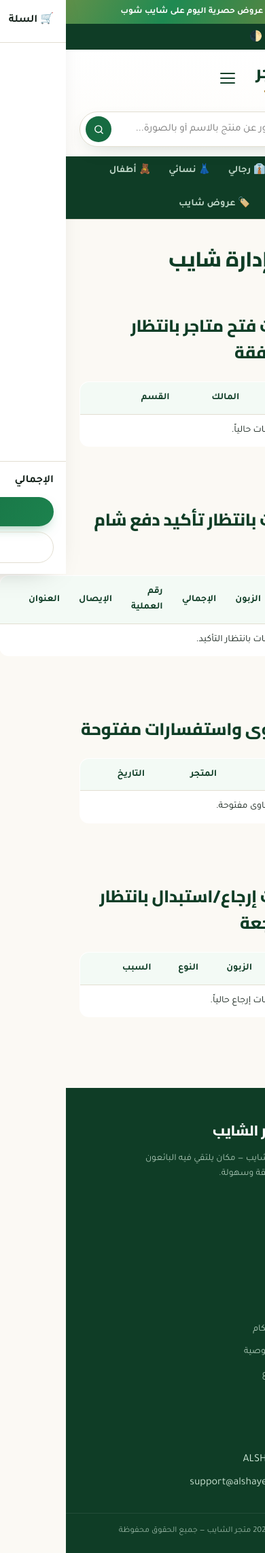
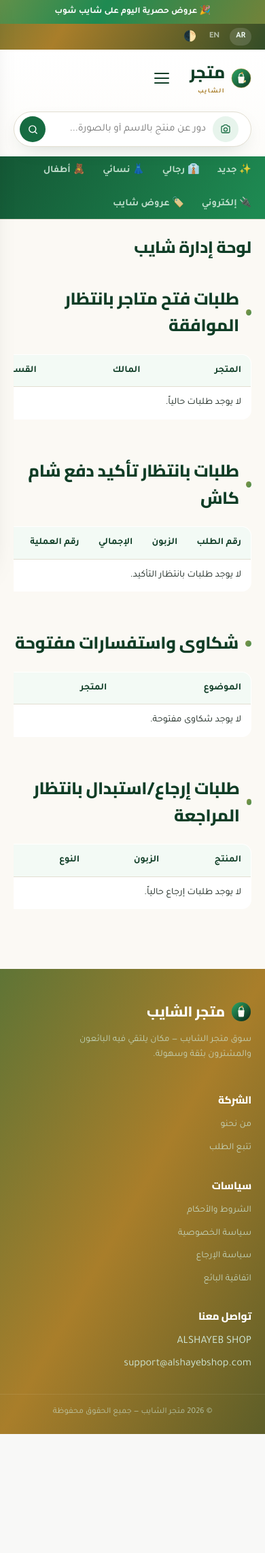
Before and after one commit to yunus-hussein-1/shop1, a Flask app: page /admin/ in a window 390 px wide; the page is wider, and only the part inside the window is pictured. Shown: that part at 68% size. After the commit the page ends 2109 px from the top of that part, so only its background shows below. Run offline with Flask 3, Linux system fonts and the light colour scheme; a user stored in the database is signed in; tables that the repository leaves empty hold one stand-in row (values such as "Sample post").

Commit message:
توحيد كامل للهوية اللونية (أخضر+ذهبي فقط، بدون أي لون دخيل) مع تحريك التدرجات بكل عناصر الموقع (الشريط العلوي، شريط الأقسام، الفوتر، البادجات)، وتحسينات جوال شاملة: تمرير أفقي آمن لكل الجداول، تصغير الحشوات والخطوط على الشاشات الصغيرة

```diff
--- a/static/css/style.css
+++ b/static/css/style.css
@@ -85,7 +85,9 @@
 
 /* ---------- Utility top bar ---------- */
 .topbar{
-  background:var(--deep-900);
+  background:linear-gradient(120deg,var(--deep-900),var(--green-700),var(--gold-600),var(--deep-900));
+  background-size:300% 300%;
+  animation:shayebGradientShift 12s ease infinite;
   color:#eaf5ee;
   font-size:.82rem;
 }
@@ -161,7 +163,11 @@
 .btn-block{width:100%}
 
 /* ---------- categories strip ---------- */
-.cat-strip{background:var(--deep-900)}
+.cat-strip{
+  background:linear-gradient(120deg,var(--deep-900),var(--green-600),var(--deep-900));
+  background-size:300% 300%;
+  animation:shayebGradientShift 9s ease infinite;
+}
 .cat-strip .container{display:flex; gap:26px; overflow-x:auto; padding-top:10px; padding-bottom:10px}
 .cat-strip a{color:#dcf0e3; font-weight:700; font-size:.9rem; white-space:nowrap; opacity:.85}
 .cat-strip a:hover, .cat-strip a.active{opacity:1; color:#fff; text-decoration:underline; text-underline-offset:6px; text-decoration-color:var(--gold-500)}
@@ -203,7 +209,11 @@
 .section{padding:44px 0}
 .section-head{display:flex; align-items:baseline; justify-content:space-between; margin-bottom:22px; gap:12px}
 .section-head h2{font-size:1.55rem; color:var(--green-900); margin:0; display:flex; align-items:center; gap:10px}
-.section-head h2 .dot{width:9px; height:9px; border-radius:50%; background:var(--gold-500); display:inline-block}
+.section-head h2 .dot{
+  width:9px; height:9px; border-radius:50%; display:inline-block;
+  background:linear-gradient(120deg,var(--gold-500),var(--green-600));
+  background-size:300% 300%; animation:shayebGradientShift 3s ease infinite;
+}
 .section-head a{color:var(--green-700); font-weight:700; font-size:.88rem}
 
 .grid-products{display:grid; grid-template-columns:repeat(auto-fill, minmax(220px,1fr)); gap:18px}
@@ -217,11 +227,15 @@
 .card-product .thumb img{width:100%; height:100%; object-fit:cover; transition:transform .35s ease}
 .card-product:hover .thumb img{transform:scale(1.07)}
 .card-product .thumb .tag{
-  position:absolute; top:10px; inset-inline-start:10px; background:linear-gradient(135deg,#e8622c,#c94a1f); color:#fff;
-  font-size:.7rem; font-weight:800; padding:4px 10px; border-radius:999px; box-shadow:0 4px 10px -3px rgba(201,74,31,.6);
+  position:absolute; top:10px; inset-inline-start:10px; color:#fff;
+  background:linear-gradient(120deg,var(--gold-500),var(--green-700),var(--gold-600));
+  background-size:300% 300%; animation:shayebGradientShift 4s ease infinite;
+  font-size:.7rem; font-weight:800; padding:4px 10px; border-radius:999px; box-shadow:0 4px 10px -3px rgba(201,148,10,.5);
 }
 .card-product .thumb .tag-trend{
-  position:absolute; top:48px; inset-inline-start:10px; background:linear-gradient(135deg,#166b41,#0f3d26); color:#fff;
+  position:absolute; top:48px; inset-inline-start:10px; color:#fff;
+  background:linear-gradient(120deg,var(--green-600),var(--deep-900),var(--green-700));
+  background-size:300% 300%; animation:shayebGradientShift 4s ease infinite;
   font-size:.65rem; font-weight:800; padding:4px 9px; border-radius:999px; box-shadow:0 4px 10px -3px rgba(15,61,38,.6);
 }
 .card-product .body{padding:14px; display:flex; flex-direction:column; gap:6px; flex:1}
@@ -276,7 +290,12 @@
 .status-processing, .status-shipped{background:#eaf1fb; color:#2b5292}
 
 /* ---------- footer ---------- */
-footer{background:var(--deep-900); color:#cfe7d7; margin-top:60px; padding:46px 0 22px}
+footer{
+  background:linear-gradient(120deg,var(--deep-900),var(--green-700),var(--gold-600),var(--deep-900));
+  background-size:300% 300%;
+  animation:shayebGradientShift 14s ease infinite;
+  color:#cfe7d7; margin-top:60px; padding:46px 0 22px;
+}
 footer .container{display:grid; grid-template-columns:1.3fr repeat(3,1fr); gap:30px}
 footer h4{color:#fff; font-size:.95rem; margin:0 0 12px}
 footer ul{list-style:none; padding:0; margin:0; display:flex; flex-direction:column; gap:8px}
@@ -366,4 +385,18 @@
   .search-form{order:3; width:100%}
   .topbar-links{display:none}
   footer .container{grid-template-columns:1fr}
+  .form-card{padding:22px 18px; margin:24px auto}
+  .form-card.wide{max-width:100%}
+  .page-title{font-size:1.5rem; margin:22px 0 8px}
+  .hero{padding:34px 0 26px}
+  .hero h1{font-size:1.6rem}
+  .hero-badges{gap:6px}
+  .badge{font-size:.72rem; padding:5px 10px}
+  .section{padding:28px 0}
+  .grid-products{gap:12px}
+  .offers-section{padding:26px 16px; border-radius:20px}
+  .simple-table-scroll{overflow-x:auto; -webkit-overflow-scrolling:touch}
+  .simple-table{min-width:520px}
+  .cart-drawer{width:100vw}
+  .avatar-upload .avatar-preview{width:90px; height:90px}
 }
--- a/templates/admin/dashboard.html
+++ b/templates/admin/dashboard.html
@@ -5,7 +5,7 @@
 
   <section class="section">
     <div class="section-head"><h2><span class="dot"></span> طلبات فتح متاجر بانتظار الموافقة</h2></div>
-    <table class="simple-table">
+    <div class="simple-table-scroll"><table class="simple-table">
       <thead><tr><th>المتجر</th><th>المالك</th><th>القسم</th><th></th></tr></thead>
       <tbody>
       {% for s in pending_stores %}
@@ -20,12 +20,12 @@
         <tr><td colspan="4">لا يوجد طلبات حالياً.</td></tr>
       {% endfor %}
       </tbody>
-    </table>
+    </table></div>
   </section>
 
   <section class="section">
     <div class="section-head"><h2><span class="dot"></span> طلبات بانتظار تأكيد دفع شام كاش</h2></div>
-    <table class="simple-table">
+    <div class="simple-table-scroll"><table class="simple-table">
       <thead><tr><th>رقم الطلب</th><th>الزبون</th><th>الإجمالي</th><th>رقم العملية</th><th>الإيصال</th><th>العنوان</th><th></th></tr></thead>
       <tbody>
       {% for o in pending_payments %}
@@ -43,12 +43,12 @@
         <tr><td colspan="7">لا يوجد طلبات بانتظار التأكيد.</td></tr>
       {% endfor %}
       </tbody>
-    </table>
+    </table></div>
   </section>
 
   <section class="section">
     <div class="section-head"><h2><span class="dot"></span> شكاوى واستفسارات مفتوحة</h2></div>
-    <table class="simple-table">
+    <div class="simple-table-scroll"><table class="simple-table">
       <thead><tr><th>الموضوع</th><th>المتجر</th><th>التاريخ</th></tr></thead>
       <tbody>
       {% for c in open_complaints %}
@@ -57,12 +57,12 @@
         <tr><td colspan="3">لا يوجد شكاوى مفتوحة.</td></tr>
       {% endfor %}
       </tbody>
-    </table>
+    </table></div>
   </section>
 
   <section class="section">
     <div class="section-head"><h2><span class="dot"></span> طلبات إرجاع/استبدال بانتظار المراجعة</h2></div>
-    <table class="simple-table">
+    <div class="simple-table-scroll"><table class="simple-table">
       <thead><tr><th>المنتج</th><th>الزبون</th><th>النوع</th><th>السبب</th><th></th></tr></thead>
       <tbody>
       {% for r in pending_returns %}
@@ -80,7 +80,7 @@
         <tr><td colspan="5">لا يوجد طلبات إرجاع حالياً.</td></tr>
       {% endfor %}
       </tbody>
-    </table>
+    </table></div>
   </section>
 </div>
 {% endblock %}
--- a/templates/profile/dashboard.html
+++ b/templates/profile/dashboard.html
@@ -32,14 +32,14 @@
   <section class="section">
     <div class="section-head"><h2><span class="dot"></span> آخر الطلبات</h2><a href="{{ url_for('shop.my_orders') }}">شوف الكل ←</a></div>
     {% if recent_orders %}
-    <table class="simple-table">
+    <div class="simple-table-scroll"><table class="simple-table">
       <thead><tr><th>رقم الطلب</th><th>التاريخ</th><th>الإجمالي</th><th>الحالة</th></tr></thead>
       <tbody>
       {% for o in recent_orders %}
         <tr><td><a href="{{ url_for('shop.order_detail', order_id=o.id) }}">{{ o.order_number }}</a></td><td>{{ o.created_at.strftime('%Y-%m-%d') }}</td><td>{{ price(o.total_usd) }}</td><td><span class="status-pill status-{{ o.status }}">{{ o.status }}</span></td></tr>
       {% endfor %}
       </tbody>
-    </table>
+    </table></div>
     {% else %}
     <p style="color:var(--ink-500)">ما عندك طلبات لسا.</p>
     {% endif %}
--- a/templates/seller/dashboard.html
+++ b/templates/seller/dashboard.html
@@ -41,7 +41,7 @@
     </div>
   </div>
 
-  <table class="simple-table">
+  <div class="simple-table-scroll"><table class="simple-table">
     <thead><tr><th>المنتج</th><th>الكمية المباعة</th><th>سعر الوحدة</th><th>حالة الطلب</th></tr></thead>
     <tbody>
     {% for item in sold_items %}
@@ -50,7 +50,7 @@
       <tr><td colspan="4">ما في مبيعات لسا.</td></tr>
     {% endfor %}
     </tbody>
-  </table>
+  </table></div>
   <p class="hint" style="margin-top:16px">يتم تحويل مستحقاتك لرقم شام كاش تبعك خلال 7 أيام من كل عملية بيع مؤكدة، بعد خصم عمولة شايب (10%).</p>
   {% endif %}
 </div>
--- a/templates/seller/report.html
+++ b/templates/seller/report.html
@@ -46,7 +46,7 @@
     <p style="margin-bottom:20px">🏆 <strong>أفضل منتج مبيعاً:</strong> {{ report.best_product.title }} ({{ report.best_qty }} قطعة)</p>
     {% endif %}
 
-    <table class="simple-table">
+    <div class="simple-table-scroll"><table class="simple-table">
       <thead><tr><th>المنتج</th><th>الكمية</th><th>سعر الوحدة</th><th>الإجمالي</th><th>حالة الطلب</th></tr></thead>
       <tbody>
       {% for item in sold_items %}
@@ -61,7 +61,7 @@
         <tr><td colspan="5">ما في مبيعات لسا.</td></tr>
       {% endfor %}
       </tbody>
-    </table>
+    </table></div>
   </div>
 </div>
 {% endblock %}
--- a/templates/shop/cart.html
+++ b/templates/shop/cart.html
@@ -3,7 +3,7 @@
 <div class="container">
   <h1 class="page-title">{{ t('cart') }}</h1>
   {% if items %}
-  <table class="simple-table" style="margin-top:20px">
+  <div class="simple-table-scroll"><table class="simple-table" style="margin-top:20px">
     <thead><tr><th>المنتج</th><th>السعر</th><th>الكمية</th><th>الإجمالي</th><th></th></tr></thead>
     <tbody>
     {% for i in items %}
@@ -23,7 +23,7 @@
       </tr>
     {% endfor %}
     </tbody>
-  </table>
+  </table></div>
   <div style="display:flex; justify-content:space-between; align-items:center; margin-top:24px">
     <h2 style="margin:0">الإجمالي: {{ price(total) }}</h2>
     <a href="{{ url_for('shop.checkout') }}" class="btn btn-primary">{{ t('checkout') }}</a>
--- a/templates/shop/order_detail.html
+++ b/templates/shop/order_detail.html
@@ -51,7 +51,7 @@
   </form>
   {% endif %}
 
-  <table class="simple-table" style="margin-top:16px">
+  <div class="simple-table-scroll"><table class="simple-table" style="margin-top:16px">
     <thead><tr><th>المنتج</th><th>المتجر</th><th>الكمية</th><th>سعر الوحدة</th><th>الإجمالي</th><th></th></tr></thead>
     <tbody>
     {% for item in order.items %}
@@ -95,7 +95,7 @@
       {% endif %}
     {% endfor %}
     </tbody>
-  </table>
+  </table></div>
 
   <p style="margin-top:16px; font-weight:800; font-size:1.1rem">الإجمالي: {{ price(order.total_usd) }}</p>
 
--- a/templates/shop/orders.html
+++ b/templates/shop/orders.html
@@ -3,7 +3,7 @@
 <div class="container">
   <h1 class="page-title">{{ t('orders') }}</h1>
   {% if orders %}
-  <table class="simple-table" style="margin-top:20px">
+  <div class="simple-table-scroll"><table class="simple-table" style="margin-top:20px">
     <thead><tr><th>رقم الطلب</th><th>التاريخ</th><th>الإجمالي</th><th>الحالة</th><th>الدفع</th><th></th></tr></thead>
     <tbody>
     {% for o in orders %}
@@ -17,7 +17,7 @@
       </tr>
     {% endfor %}
     </tbody>
-  </table>
+  </table></div>
   {% else %}
   <div class="empty-state"><p>ما عندك طلبات لسا.</p></div>
   {% endif %}
```
